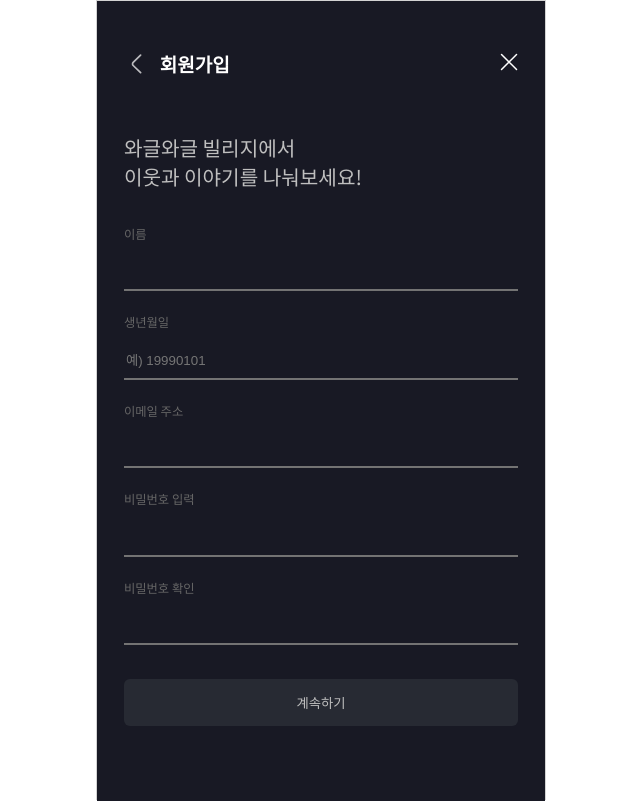
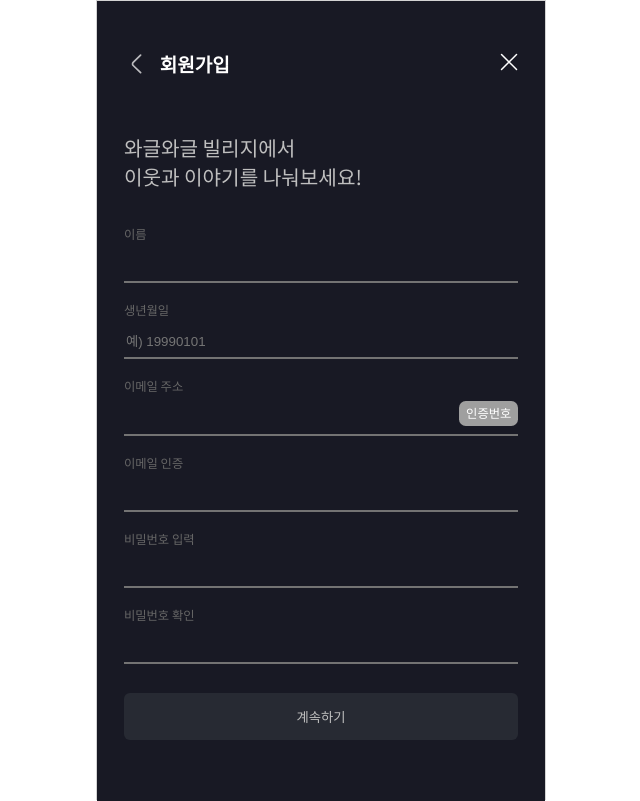
Before and after one commit to Numble-2-11/frontend, a React (Create React App) app: page /signup/signup in a window 1280 px wide. Shown: the whole page, without its empty margins (319-959 px from the left). Built offline with nearby package versions, Linux system fonts and the light colour scheme; what recoil-persist would draw is missing.

Commit message:
[design] 이메일 인증 버튼

```diff
--- /dev/null
+++ b/src/components/signup/EmailConfirm.jsx
@@ -0,0 +1,18 @@
+import React from "react";
+import styled from "styled-components";
+
+const EmailButton = styled.button`
+  background: #9f9f9f;
+  border-radius: 0.6rem;
+  border: none;
+  position: absolute;
+  right: 0;
+  cursor: pointer;
+  font-size: 1.1rem;
+  margin-top: 0.5rem;
+  padding: 0.3rem 0.6rem;
+`;
+
+export default function EmailConfirm() {
+  return <EmailButton>인증번호</EmailButton>;
+}
--- a/src/components/signup/Signup.jsx
+++ b/src/components/signup/Signup.jsx
@@ -6,11 +6,13 @@ import { SignupDes } from "./SignupDes.jsx";
 import axios from "axios";
 import { useNavigate } from "react-router-dom";
 import Message from "./Message";
+import EmailConfirm from "./EmailConfirm.jsx";
 
 export default function Signup() {
   const [name, setName] = useState("");
   const [birthday, setBirthday] = useState("");
   const [email, setEmail] = useState("");
+  const [emailconfirm, setEmailconfirm] = useState("");
   const [password, setPassword] = useState("");
   const [passwordconfirm, setPasswordconfirm] = useState("");
   const [possible, setPossible] = useState(false);
@@ -20,6 +22,7 @@ export default function Signup() {
   const [isName, setIsName] = useState(false);
   const [isBirthday, setIsBirthday] = useState(false);
   const [isEmail, setIsEmail] = useState(false);
+  const [isEmailconfirm, setIsEmailconfirm] = useState(false);
   const [isPassword, setIsPassword] = useState(false);
   const [isPasswordconfirm, setIsPasswordconfirm] = useState(false);
 
@@ -27,6 +30,7 @@ export default function Signup() {
   const [nameError, setNameError] = useState("");
   const [birthdayError, setBirthdayError] = useState("");
   const [emailError, setEmailError] = useState("");
+  const [emailconfirmError, setEmailconfirmError] = useState("");
   const [passwordError, setPasswordError] = useState("");
   const [passwordconfirmError, setPasswordconfirmError] = useState("");
 
@@ -87,6 +91,18 @@ export default function Signup() {
     }
   };
 
+  const handleEmailconfirm = (e) => {
+    const emailconfirm = e.target.value;
+    setEmailconfirm(emailconfirm);
+    // 이메일 인증 구현 후 수정
+    if (emailconfirm == 0) {
+      setIsEmailconfirm(true);
+    } else {
+      setEmailconfirmError("이메일 인증 번호가 일치하지 않습니다.");
+      setIsEmailconfirm(false);
+    }
+  };
+
   const handlePassword = (e) => {
     const password = e.target.value;
     const passwordRegex =
@@ -114,12 +130,19 @@ export default function Signup() {
   };
 
   useEffect(() => {
-    if (isName && isBirthday && isEmail && isPassword && isPasswordconfirm) {
+    if (
+      isName &&
+      isBirthday &&
+      isEmail &&
+      isEmailconfirm &&
+      isPassword &&
+      isPasswordconfirm
+    ) {
       setPossible(true);
     } else {
       setPossible(false);
     }
-  }, [name, birthday, email, password, passwordconfirm]);
+  }, [name, birthday, email, emailconfirm, password, passwordconfirm]);
 
   return (
     <>
@@ -145,8 +168,26 @@ export default function Signup() {
           <Message>{birthdayError}</Message>
         )}
         <SignupTitle>이메일 주소</SignupTitle>
-        <Input type="email" name="email" onChange={handleEmail} value={email} />
+        <div style={{ position: "relative" }}>
+          <Input
+            type="email"
+            name="email"
+            onChange={handleEmail}
+            value={email}
+          />
+          <EmailConfirm />
+        </div>
         {email.length > 0 && isEmail ? null : <Message>{emailError}</Message>}
+        <SignupTitle>이메일 인증</SignupTitle>
+        <Input
+          type="email"
+          name="emailconfirm"
+          onChange={handleEmailconfirm}
+          value={emailconfirm}
+        />
+        {emailconfirm.length > 0 && isEmailconfirm ? null : (
+          <Message>{emailconfirmError}</Message>
+        )}
         <SignupTitle>비밀번호 입력</SignupTitle>
         <Input
           type="password"
@@ -175,6 +216,7 @@ export default function Signup() {
               isName &&
               isBirthday &&
               isEmail &&
+              isEmailconfirm &&
               isPassword &&
               isPasswordconfirm
             )
--- a/src/components/styled-component/Input.jsx
+++ b/src/components/styled-component/Input.jsx
@@ -1,16 +1,16 @@
-import React from 'react';
-import styled from 'styled-components';
+import React from "react";
+import styled from "styled-components";
 
 const StyledInput = styled.input`
   width: 100%;
   border: none;
   outline: none;
-  margin: 1rem 0;
-  height: 3.3rem;
+  margin: 0.6rem 0;
+  height: 3rem;
   color: #bfbfbf;
   background: #181924;
   border-bottom: ${(props) =>
-		props.value ? '2px solid white' : '2px solid #737373'};
+    props.value ? "2px solid white" : "2px solid #737373"};
   &:focus {  border-bottom: 2px solid white;  }
   }
   :-webkit-autofill {
```
Lines whose indentation alone changed are shown as unchanged.
